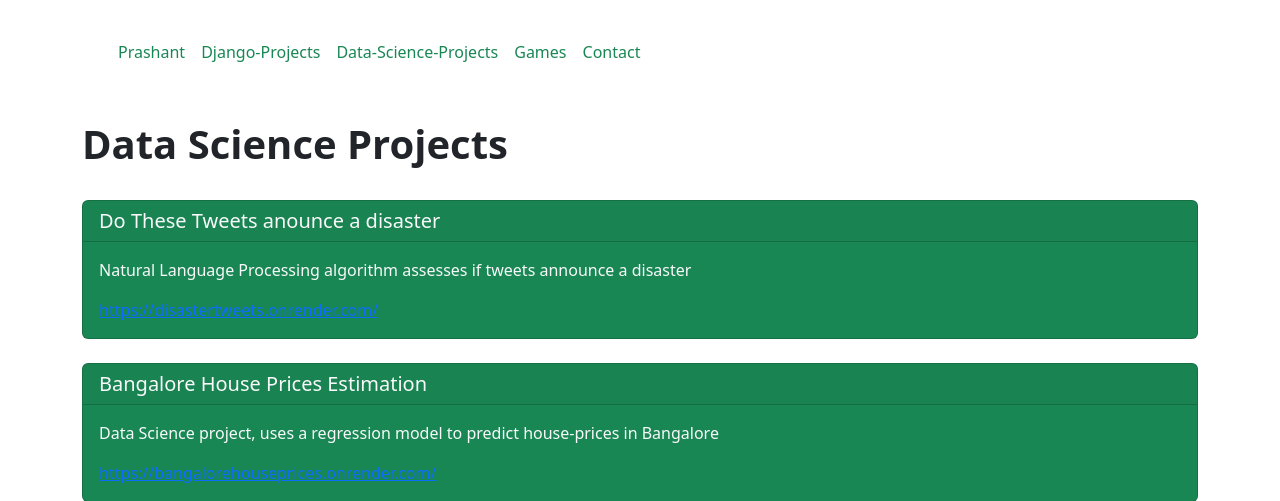
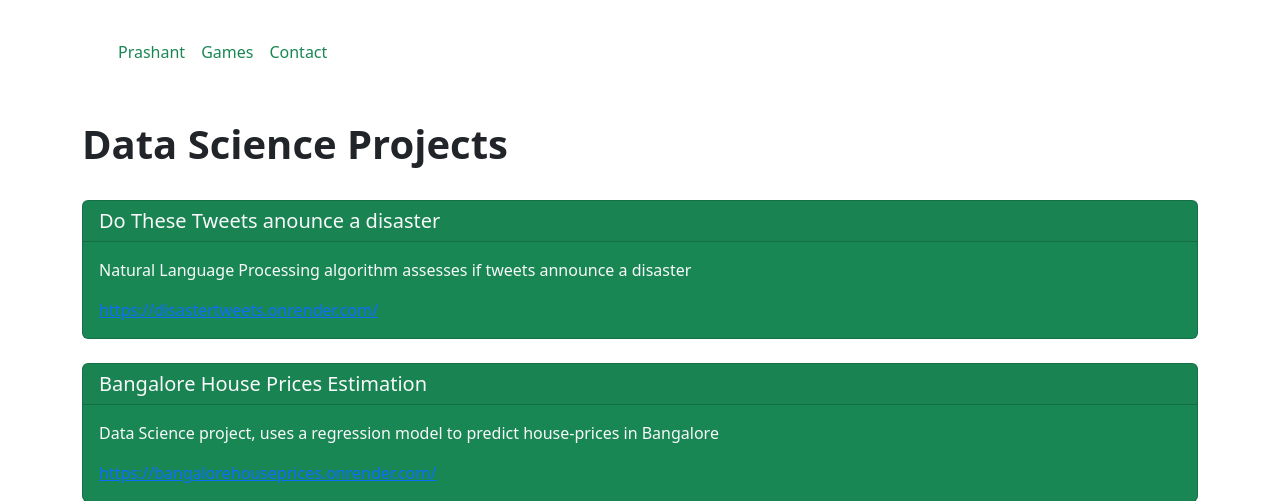
Before and after one commit to PrashantDas/PrashantDasWebsite, a Django app: page /ds/ in a window 1280 px wide. Shown: the top 501 px of the page. Run offline with Django 3.2, Linux system fonts and the light colour scheme.

Commit message:
Update navbar.html

```diff
--- a/app1/templates/navbar.html
+++ b/app1/templates/navbar.html
@@ -10,8 +10,8 @@
     <div class="collapse navbar-collapse" id="navbarNavAltMarkup">
       <div class="navbar-nav">
         <a class="nav-link" aria-current="page" href="{% url 'home' %}"><p class="text-success">Prashant</p></a>
-        <a class="nav-link" href="{% url 'projects' %}"><p class="text-success">Django-Projects</p></a>
-        <a class="nav-link" href="{% url 'ds' %}"><p class="text-success">Data-Science-Projects</p></a>
+        <!-- <a class="nav-link" href="{% url 'projects' %}"><p class="text-success">Django-Projects</p></a> -->
+        <!-- <a class="nav-link" href="{% url 'ds' %}"><p class="text-success">Data-Science-Projects</p></a> -->
         <a class="nav-link" href="{% url 'games' %}"><p class="text-success">Games</p></a>
         <a class="nav-link" href="{% url 'contact' %}"><p class="text-success">Contact</p></a>
       </div>
```
